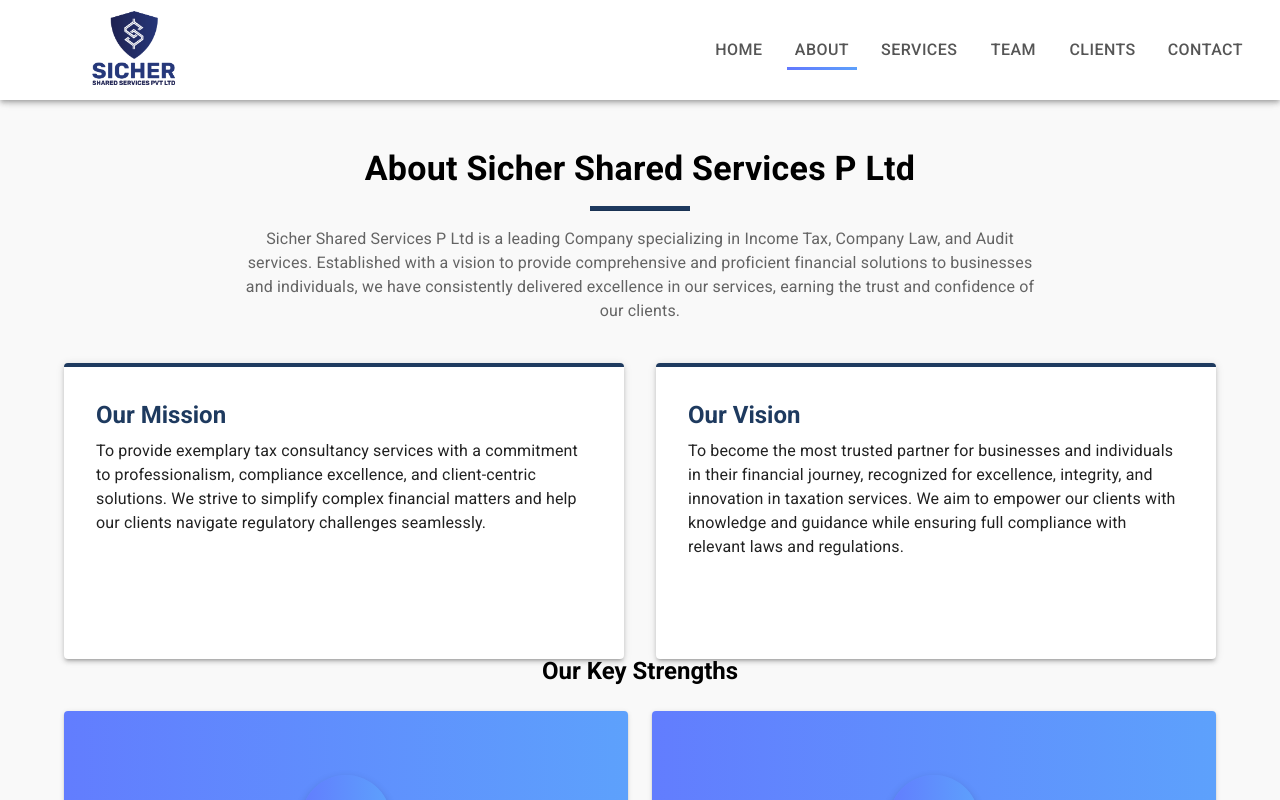
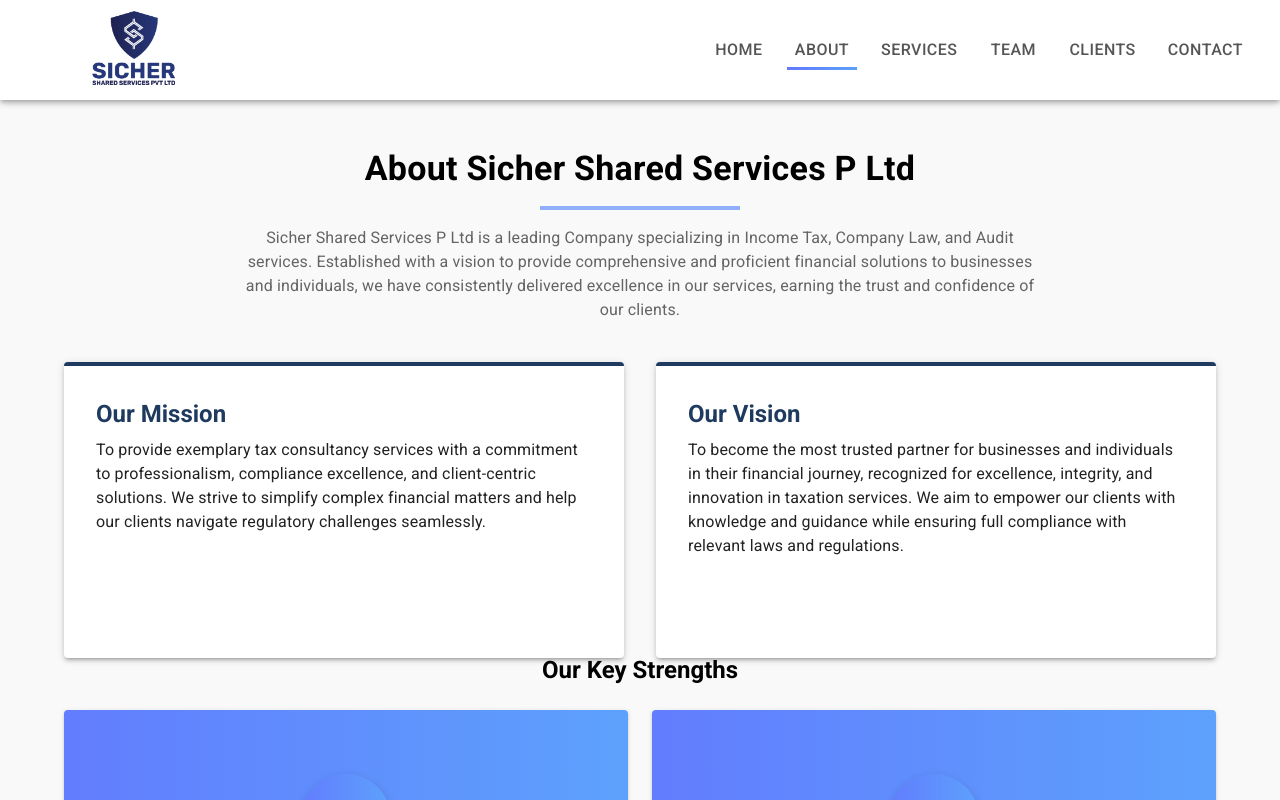
Before and after one commit to KEERTHANADURAISAM/Sicher, a React (Vite) app: page /about in a window 1280 px wide. Shown: the top 800 px of the page. Built offline with nearby package versions, Linux system fonts and the light colour scheme; a web font is replaced by a local one.

Commit message:
added new about section

```diff
--- a/src/pages/AboutSection.jsx
+++ b/src/pages/AboutSection.jsx
@@ -10,13 +10,12 @@
         <Typography variant="h4" fontWeight="bold" align="center" gutterBottom>
           About Sicher Shared Services P Ltd
         </Typography>
-        <Divider sx={{ width: 100, height: 4, backgroundColor: "#1e3a5f", mx: "auto", my: 2 }} />
+        <Box width="200px" height="4px" bgcolor="#8FAFFE" mx="auto" my={2} />
         <Typography variant="body1" align="center" color="text.secondary" mb={5} sx={{ maxWidth: "800px", mx: "auto" }}>
           Sicher Shared Services P Ltd is a leading Company specializing in Income Tax, Company Law, and Audit services.
           Established with a vision to provide comprehensive and proficient financial solutions to businesses and individuals,
           we have consistently delivered excellence in our services, earning the trust and confidence of our clients.
         </Typography>
-
         {/* Mission & Vision */}
         <Grid container spacing={4} mb={8}>
           <Grid item xs={12} md={6}>
```
